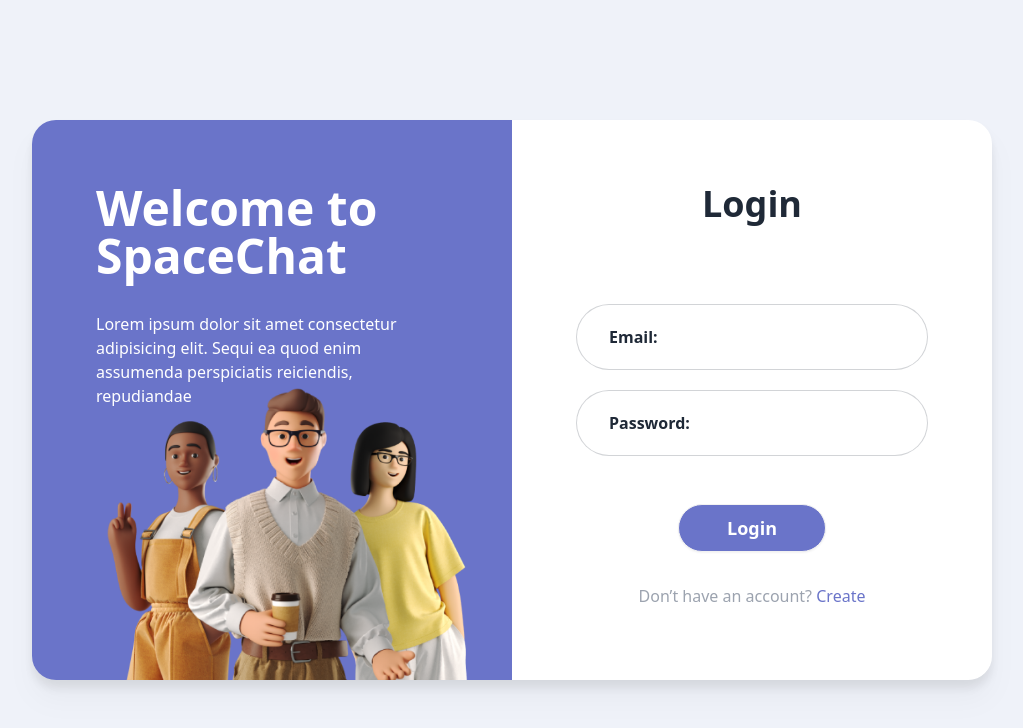
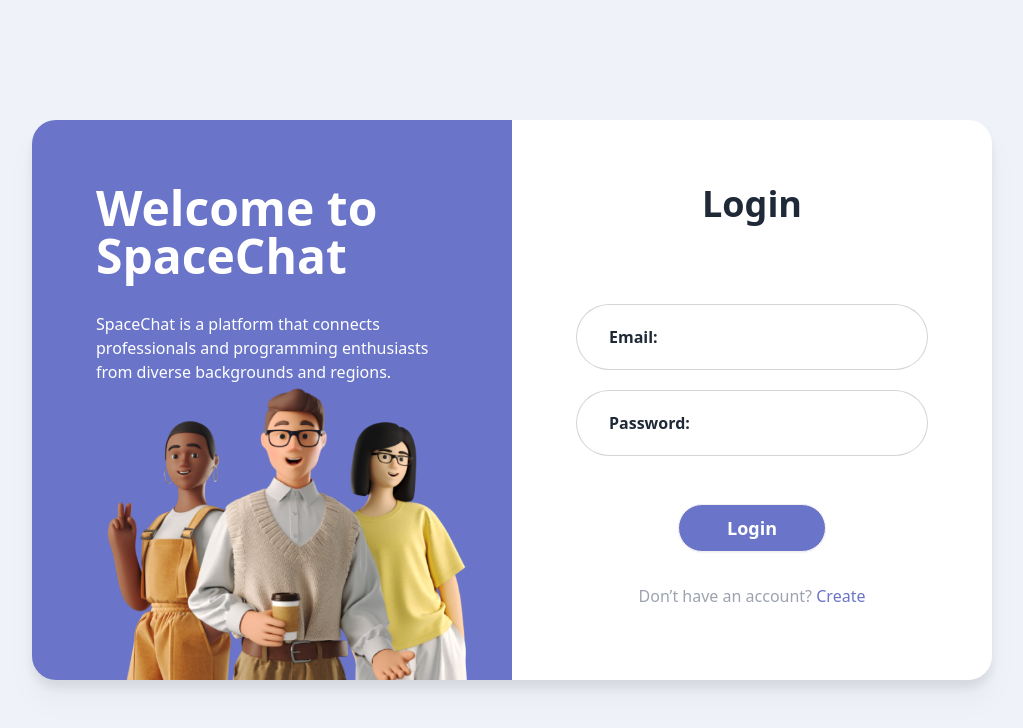
Before and after one commit to anantaihza/SpaceChat-app-client-h8-p2, a React (Vite) app in the folder client/: page /login in a window 1280 px wide. Shown: the top 728 px of the page, without its empty margins (128-1151 px from the left). Built offline with nearby package versions, Linux system fonts and the light colour scheme; no server answers.

Commit message:
feat: implement delete my group

```diff
--- a/client/src/pages/HomePage.jsx
+++ b/client/src/pages/HomePage.jsx
@@ -25,9 +25,8 @@
         Hello <span className="text-[#6A74C9]">{user.name}</span>
       </h1>
       <p className="mt-3 text-slate-400 w-[100%] md:w-[50%]">
-        Lorem ipsum dolor sit amet consectetur adipisicing elit. Ut et quasi
-        expedita ipsum eum nemo, commodi optio, similique modi maiores tempora,
-        cumque.
+        Join various community groups to discuss, share knowledge, and learn
+        together based on your specific interests in technology.
       </p>
       <div className="grid grid-cols-1 md:grid-cols-2 xl:grid-cols-3 gap-10 mt-14">
         {groups.map((group) => {
--- a/client/src/pages/LoginPage.jsx
+++ b/client/src/pages/LoginPage.jsx
@@ -10,7 +10,7 @@
 
   const handlerLogin = async (e) => {
     try {
-      e.preventDefault()
+      e.preventDefault();
       const { data } = await axios({
         method: 'post',
         url: '/login',
@@ -29,7 +29,7 @@
       navigate('/');
     } catch (error) {
       // error.response.data.message.map((msg) => toast.error(msg));
-      toast.error(error.response.data.message)
+      toast.error(error.response.data.message);
       console.log(error.response.data.message);
     }
   };
@@ -43,14 +43,16 @@
             SpaceChat
           </h1>
           <p className="mt-8 text-[#FFFFFF]">
-            Lorem ipsum dolor sit amet consectetur adipisicing elit. Sequi ea
-            quod enim assumenda perspiciatis reiciendis, repudiandae
+            SpaceChat is a platform that connects professionals and programming
+            enthusiasts from diverse backgrounds and regions.
           </p>
           <img src="/group.png" className="absolute bottom-0 w-[80%]" alt="" />
         </div>
         <div className="w-[100%] lg:w-[50%] lg:bg-[#FFFFFF] rounded-r-3xl p-16">
           <h1 className="font-extrabold text-4xl text-center">Login</h1>
-          <h1 className="lg:hidden font-extrabold text-4xl text-center">SpaceChat</h1>
+          <h1 className="lg:hidden font-extrabold text-4xl text-center">
+            SpaceChat
+          </h1>
           <form className="mt-20" onSubmit={handlerLogin}>
             <label className="input input-bordered flex items-center gap-2 px-8 py-8 rounded-full mt-5">
               <b className="font-bold">Email:</b>
--- a/client/src/pages/MygroupPage.jsx
+++ b/client/src/pages/MygroupPage.jsx
@@ -5,6 +5,7 @@
 import { Link } from 'react-router-dom';
 // import { MyGroupContext } from '../contexts/MyGroupContext';
 import { useSelector } from 'react-redux';
+import { toast } from 'react-toastify';
 
 export default function MygroupPage() {
   // const user = useContext(UserContext);
@@ -37,7 +38,7 @@
           Authorization: `Bearer ${localStorage.access_token}`,
         },
       });
-
+      toast.info('Success to delete');
       fetchMyGroup();
     } catch (error) {
       console.log(error.response.data.message);
@@ -62,7 +63,11 @@
       <h1 className="font-bold text-5xl mt-3">
         Let's chat, <span className="text-[#6A74C9]">{user.name}</span>
       </h1>
-      <p className="mt-3 text-slate-400 w-[100%] md:w-[50%]">Welcome</p>
+      <p className="mt-3 text-slate-400 w-[100%] md:w-[50%]">
+        Stay connected with your favourite community groups, engage in
+        meaningful discussions, share knowledge, and continue learning together
+        with like-minded individuals who share your passion for technology
+      </p>
       <div className="grid grid-cols-1 md:grid-cols-2 xl:grid-cols-3 gap-10 mt-14">
         {myGroups.map((myGroup) => {
           return (
--- a/client/src/pages/RegisterPage.jsx
+++ b/client/src/pages/RegisterPage.jsx
@@ -42,14 +42,16 @@
             SpaceChat
           </h1>
           <p className="mt-8 text-[#FFFFFF]">
-            Lorem ipsum dolor sit amet consectetur adipisicing elit. Sequi ea
-            quod enim assumenda perspiciatis reiciendis, repudiandae
+            SpaceChat is a platform that connects professionals and programming
+            enthusiasts from diverse backgrounds and regions.
           </p>
           <img src="/group.png" className="absolute bottom-0 w-[80%]" alt="" />
         </div>
         <div className="w-[100%] lg:w-[50%] lg:bg-[#FFFFFF] rounded-r-3xl py-16 lg:px-16">
           <h1 className="font-extrabold text-4xl text-center">Register</h1>
-          <h1 className="lg:hidden font-extrabold text-4xl text-center">SpaceChat</h1>
+          <h1 className="lg:hidden font-extrabold text-4xl text-center">
+            SpaceChat
+          </h1>
           <form className="mt-10" onSubmit={handlerRegister}>
             <label className="input input-bordered flex items-center gap-2 px-8 py-7 rounded-full mt-5">
               <b className="font-bold">Name:</b>
```
